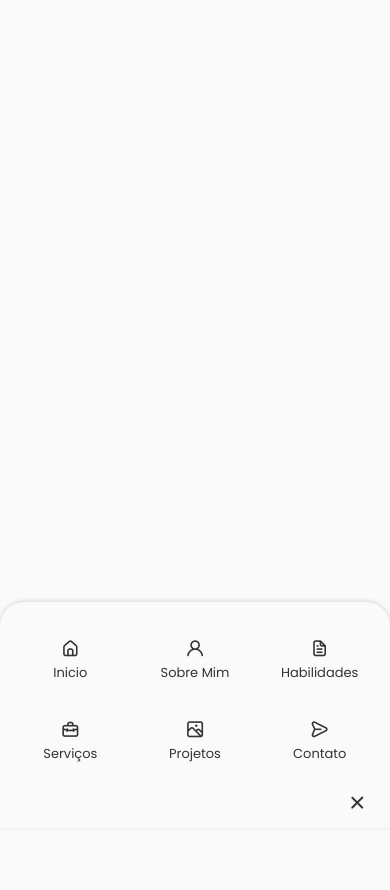
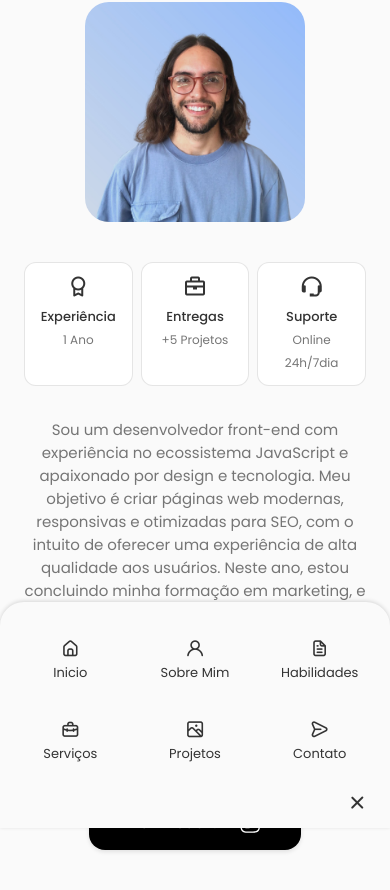
Before and after one commit to eduardoandraade/my-personal-portifolio, a React (Create React App) app: page / in a window 390 px wide. Shown: the part 860-1750 px from the top of the page. Before the commit the page ends 844 px from the top, so only its background shows below. Built offline with nearby package versions, Linux system fonts and the light colour scheme.

Commit message:
created component About

```diff
--- a/src/App.css
+++ b/src/App.css
@@ -194,8 +194,16 @@
 
 /* For medium devices */
 @media screen and (max-width: 768px) {
+  body {
+    margin: 0 0 var(--header-height) 0;
+  }
+
   .section {
     padding: 2rem 0 3rem;
+  }
+
+  .section__subtitle {
+    margin-bottom: var(--mb-3);
   }
 
 }
--- a/src/App.js
+++ b/src/App.js
@@ -1,4 +1,5 @@
 import './App.css';
+import About from './components/About/About';
 import Header from './components/Header/Header';
 import Home from './components/Home/Home';
 
@@ -9,6 +10,7 @@
 
     <main className='main'>
       <Home />
+      <About />
     </main>
 
     </>
--- /dev/null
+++ b/src/components/About/About.jsx
@@ -0,0 +1,56 @@
+import React from 'react'
+import './about.css';
+import AboutImg from '../../assests/profile.jpg'
+import CV from '../../assests/eduardo-CV.pdf'
+import Info from './Info'
+
+const About = () => {
+  return (
+    <section className="about section" id="about">
+        <h2 className="section__title">Sobre Mim</h2>
+        <span className="section__subtitle">Apresentação Pessoal</span>
+
+        <div className="about__container container grid">
+            <img src={AboutImg} alt="" className='about__img' />
+
+            <div className="about__data">
+                <Info />
+
+                <p className="about__description">Sou um desenvolvedor front-end com experiência no ecossistema JavaScript e apaixonado por design e tecnologia. Meu objetivo é criar páginas web modernas,
+                responsivas e otimizadas para SEO, com o intuito de oferecer uma experiência de alta qualidade aos usuários. Neste ano, estou concluindo minha formação em marketing, e meu foco é combinar essas duas habilidades para entregar projetos de alto valor aos clientes. Estou em busca constante de aprendizado para impulsionar meu crescimento profissional.
+                Convido você a explorar meu portfólio e conhecer alguns dos projetos que desenvolvi.</p>
+
+                <a download="" href={CV} className="button button--flex" style={{ justifyContent: 'center' }}>Download CV
+                <svg
+                    className="button__icon"
+                    xmlns="http://www.w3.org/2000/svg"
+                    width="24"
+                    height="24"
+                    viewBox="0 0 24 24"
+                    fill="none"
+                >
+                    <path
+                    d="M15.25 22.7502H9.25C3.82 22.7502 1.5 20.4302 1.5 15.0002V9.00024C1.5 3.57024 3.82 1.25024 9.25 1.25024H14.25C14.66 1.25024 15 1.59024 15 2.00024C15 2.41024 14.66 2.75024 14.25 2.75024H9.25C4.64 2.75024 3 4.39024 3 9.00024V15.0002C3 19.6102 4.64 21.2502 9.25 21.2502H15.25C19.86 21.2502 21.5 19.6102 21.5 15.0002V10.0002C21.5 9.59024 21.84 9.25024 22.25 9.25024C22.66 9.25024 23 9.59024 23 10.0002V15.0002C23 20.4302 20.68 22.7502 15.25 22.7502Z"
+                    fill="var(--container-color)"
+                    ></path>
+                    <path
+                    d="M22.25 10.7502H18.25C14.83 10.7502 13.5 9.42023 13.5 6.00023V2.00023C13.5 1.70023 13.68 1.42023 13.96 1.31023C14.24 1.19023 14.56 1.26023 14.78 1.47023L22.78 9.47023C22.99 9.68023 23.06 10.0102 22.94 10.2902C22.82 10.5702 22.55 10.7502 22.25 10.7502ZM15 3.81023V6.00023C15 8.58023 15.67 9.25023 18.25 9.25023H20.44L15 3.81023Z"
+                    fill="var(--container-color)"
+                    ></path>
+                    <path
+                    d="M13.25 13.7502H7.25C6.84 13.7502 6.5 13.4102 6.5 13.0002C6.5 12.5902 6.84 12.2502 7.25 12.2502H13.25C13.66 12.2502 14 12.5902 14 13.0002C14 13.4102 13.66 13.7502 13.25 13.7502Z"
+                    fill="var(--container-color)"
+                    ></path>
+                    <path
+                    d="M11.25 17.7502H7.25C6.84 17.7502 6.5 17.4102 6.5 17.0002C6.5 16.5902 6.84 16.2502 7.25 16.2502H11.25C11.66 16.2502 12 16.5902 12 17.0002C12 17.4102 11.66 17.7502 11.25 17.7502Z"
+                    fill="var(--container-color)"
+                    ></path>
+                </svg>
+                </a>
+            </div>
+        </div>
+    </section>
+  )
+}
+
+export default About
--- /dev/null
+++ b/src/components/About/Info.jsx
@@ -0,0 +1,30 @@
+import React from 'react'
+
+const Info = () => {
+  return (
+    <div className='about__info grid'>
+        <div className="about__box">
+        <i className='bx bx-award about__icon'></i>
+
+            <h3 className="about__title">Experiência</h3>
+            <span className='about__subtitle'>1 Ano</span>
+        </div>
+
+        <div className="about__box">
+        <i class='bx bx-briefcase about__icon'></i>
+
+            <h3 className="about__title">Entregas</h3>
+            <span className='about__subtitle'>+5 Projetos</span>
+        </div>
+
+        <div className="about__box">
+        <i class='bx bx-support about__icon' ></i>
+
+            <h3 className="about__title">Suporte</h3>
+            <span className='about__subtitle'>Online 24h/7dia</span>
+        </div>
+    </div>
+  )
+}
+
+export default Info
--- /dev/null
+++ b/src/components/About/about.css
@@ -0,0 +1,111 @@
+.about__container {
+    grid-template-columns: repeat(2, 1fr);
+    align-items: center;
+    column-gap: 4rem;
+}
+
+.about__img {
+    width: 350px;
+    height: 350px;
+    border-radius: 1.5rem;
+    justify-self: center;
+}
+
+.about__info {
+    grid-template-columns: repeat(3, 140px);
+    gap: 0.5rem;
+    margin-bottom: var(--mb-2);
+}
+
+.about__box {
+    background-color: var(--container-color);
+    border: 1px solid rgba(0, 0, 0, 0.1);
+    border-radius: 0.75rem;
+    text-align: center;
+    padding: 1rem 1rem;
+}
+
+.about__icon {
+    font-size: 1.5rem;
+    color: var(--title-color);
+    margin-bottom: var(--mb-0-5);
+}
+
+.about__title {
+    font-size: var(--small-font-size);
+    font-weight: var(--font-medium);
+}
+
+.about__subtitle {
+    font-size: var(--smaller-font-size);
+}
+
+.about__description {
+    padding: 0 2rem 0 0;
+    margin-bottom: var(--mb-2-5);
+}
+
+/* ====== BREAKPOINT ====== */
+/* For large devices */
+@media screen and (max-width: 992px) {
+    .about__container {
+        grid-template-columns: 1fr;
+        row-gap: 2.5rem;
+    }
+
+    .about__img{
+        width: 220px;
+        height: 220px;
+    }
+
+    .about__box {
+        padding: 0.75rem 0.5rem;
+    }
+
+    .about__data {
+        text-align: center;
+
+    }
+
+    .about__info {
+        justify-content: center;
+    }
+
+    .button--flex {
+        display: inline-flex;
+        justify-content: center;
+    }
+
+    .about__info {
+        justify-content: center;
+    }
+
+    .about__description {
+        padding: 0 1rem;
+        margin-bottom: 2rem;
+    }
+  }
+
+  /* For medium devices */
+
+
+  @media screen and (max-width: 576px) {
+
+    .about__info{
+        grid-template-columns: repeat(3, 1fr);
+    }
+
+    .about__description {
+        padding: 0;
+    }
+
+  }
+
+  /* For small devices */
+  @media screen and (max-width: 350px) {
+
+    .about__info {
+        grid-template-columns: repeat(2, 1fr);
+    }
+
+  }
```
Also changed, not shown: src/assests/files.svg (added), 1 other file (tests, documents, lock files or other folders).
